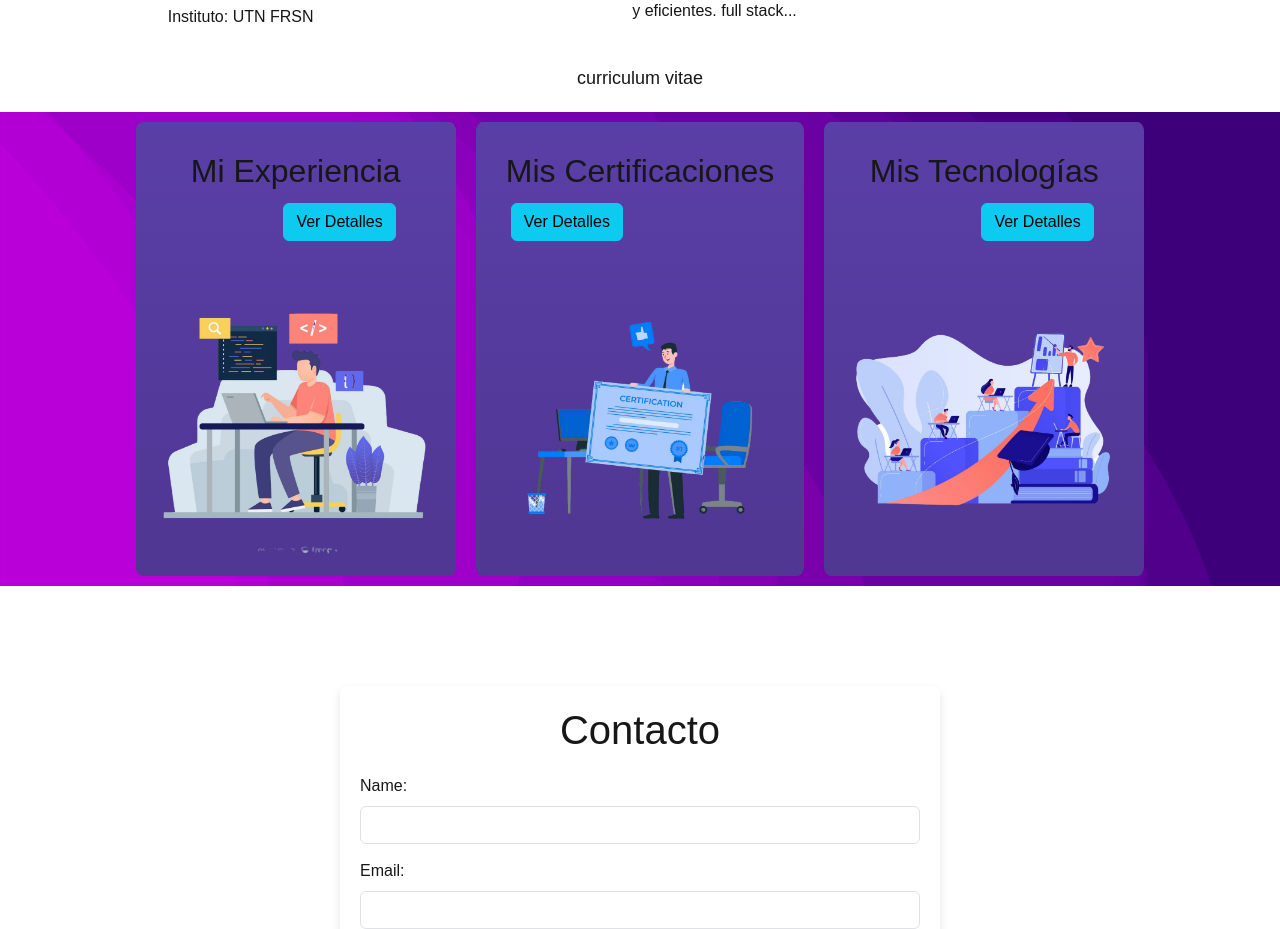
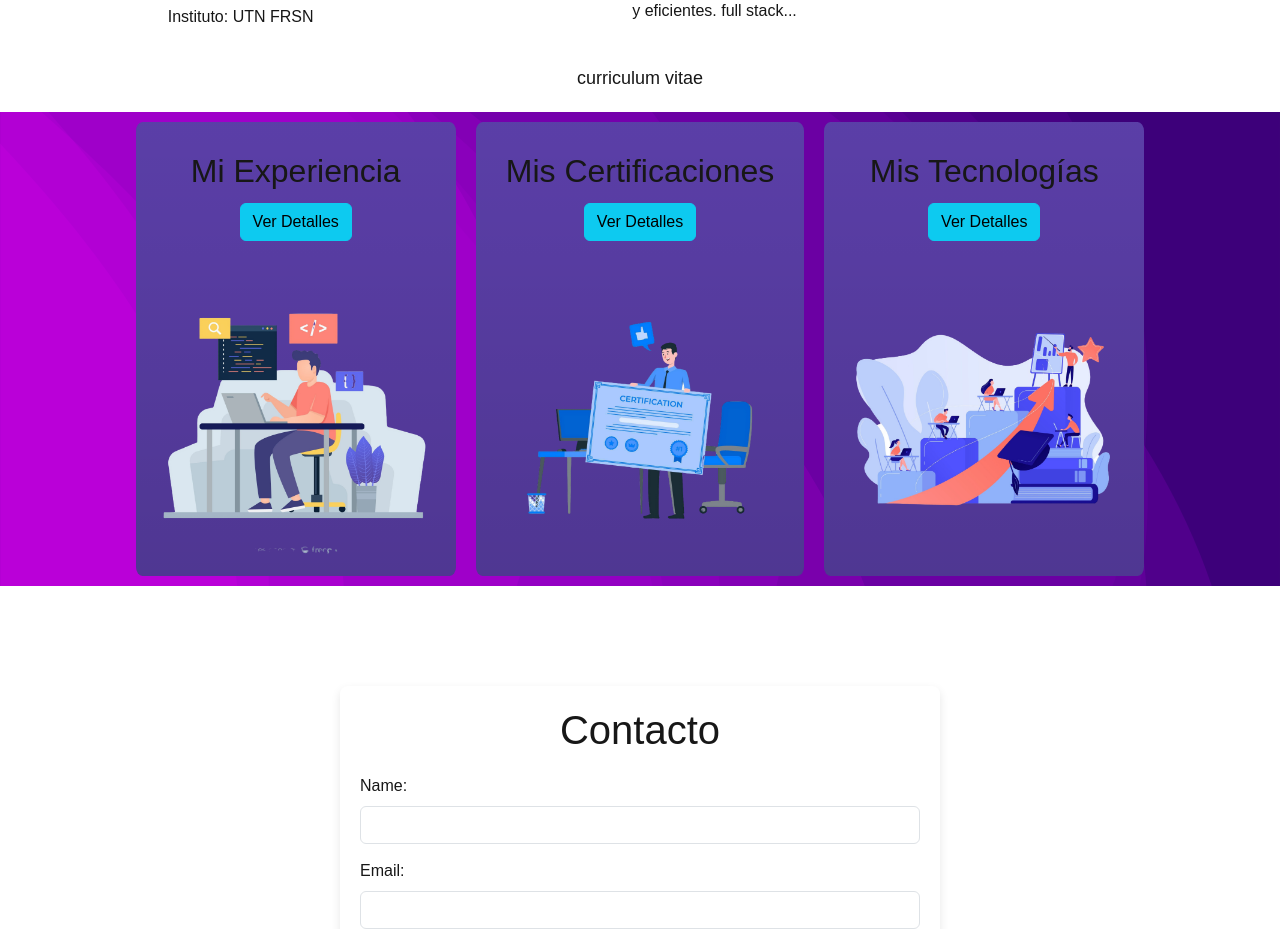
Before and after one commit to palazzid88/DavidPalazziDev, a Next.js app: page / in a window 1280 px wide. Shown: the part 1320-2249 px from the top of the page. Built offline with nearby package versions, Linux system fonts and the light colour scheme.

Commit message:
se trabaja en cards

```diff
--- a/src/app/components/certifications/certificationsDev.module.css
+++ b/src/app/components/certifications/certificationsDev.module.css
@@ -18,6 +18,7 @@
   flex-wrap: wrap;
   flex-direction: column;
   justify-content: flex-start;
+  align-items: center;
   padding: 20px;
 }
 
--- a/src/app/components/portfolioDev/portfolioDev.module.css
+++ b/src/app/components/portfolioDev/portfolioDev.module.css
@@ -16,7 +16,7 @@
   display: flex;
   flex-wrap: wrap;
   flex-direction: column;
-  align-items: flex-end;
+  align-items: center;
   padding: 20px;
 }
 .contentWrapper {
--- a/src/app/components/technologies/technologies.module.css
+++ b/src/app/components/technologies/technologies.module.css
@@ -16,7 +16,7 @@
     display: flex;
     flex-wrap: wrap;
     flex-direction: column;
-    align-items: flex-end;
+    align-items: center;
     padding: 20px;
   }
   .contentWrapper {
```
